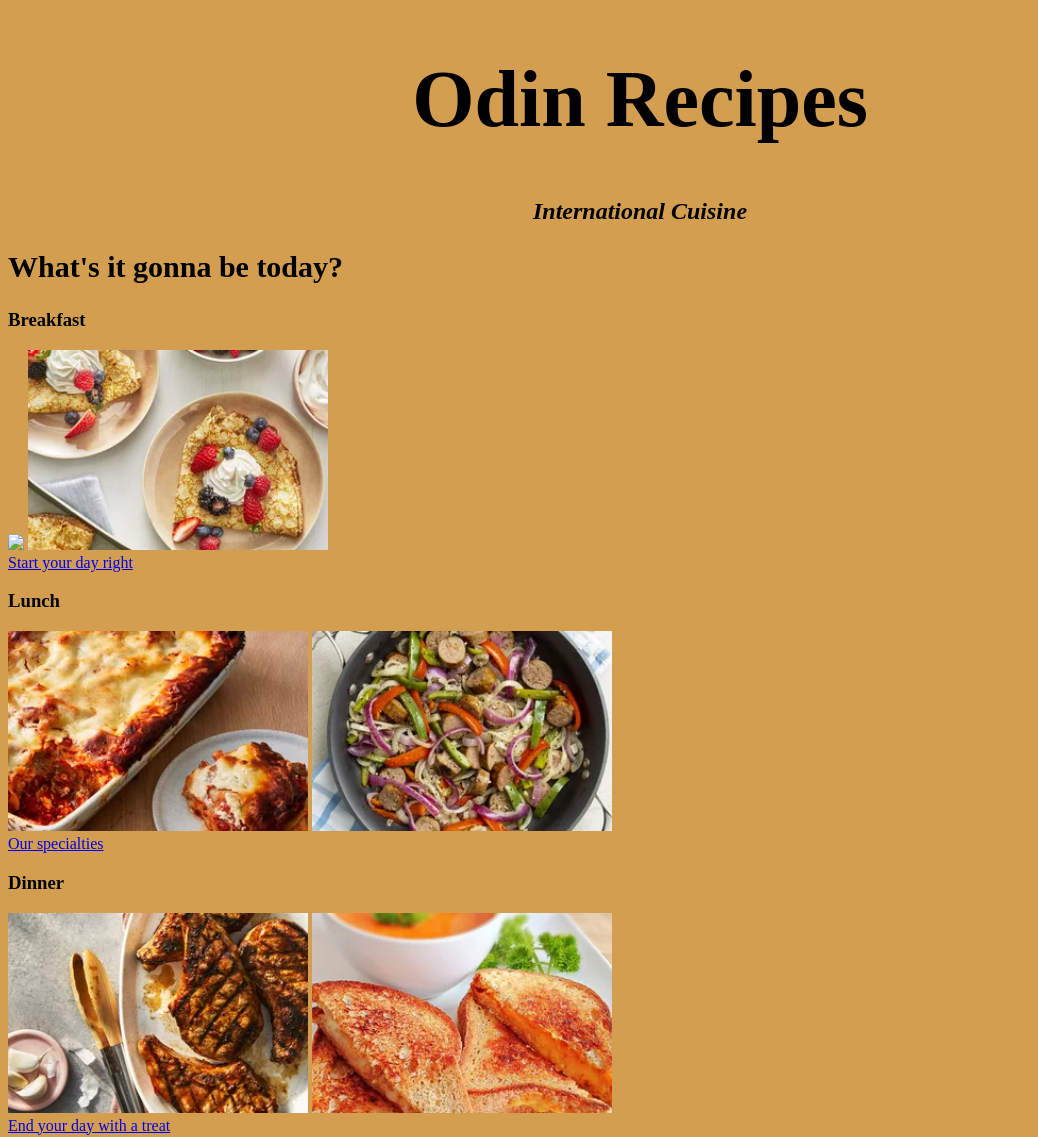
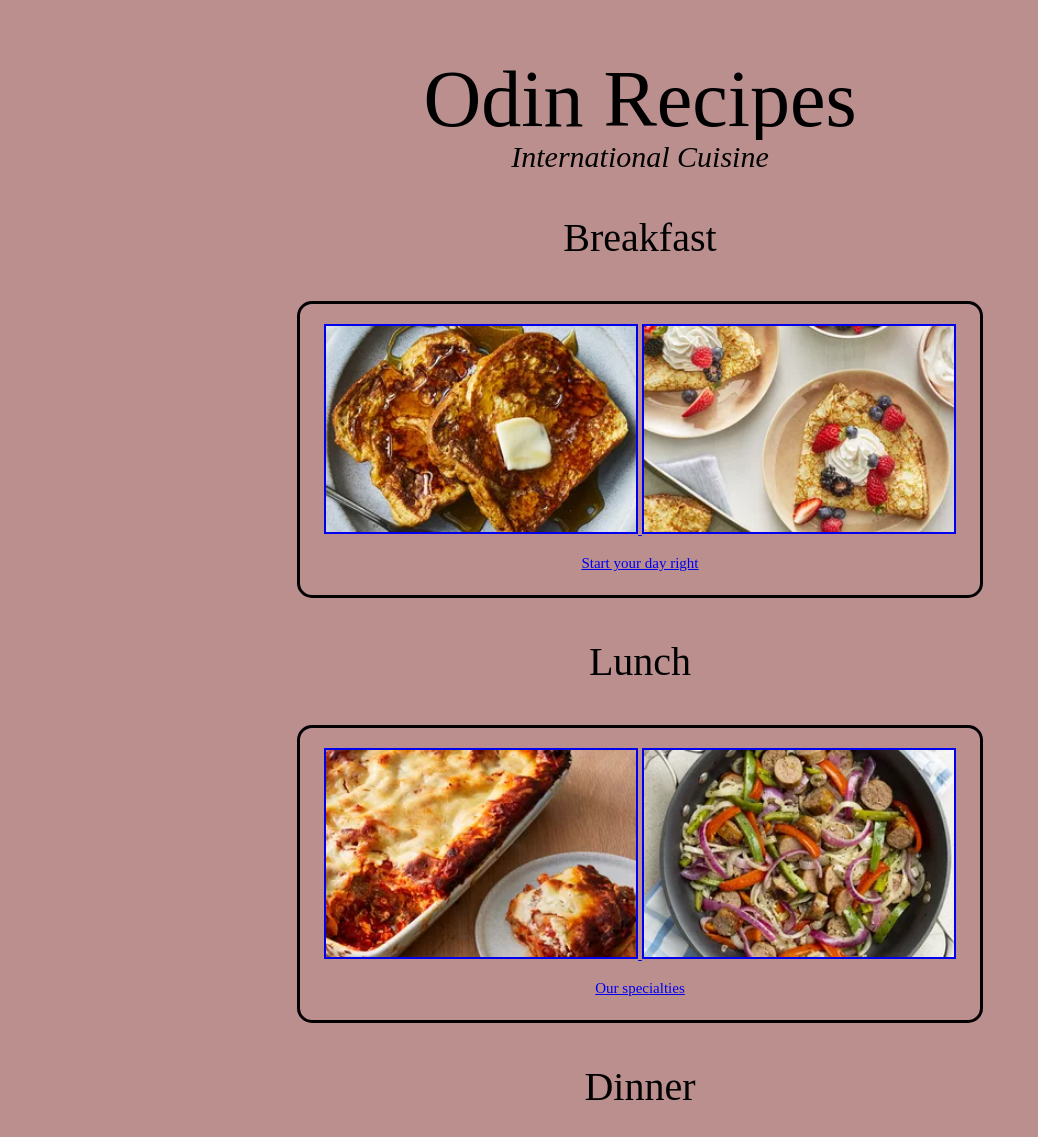
Before and after one commit to JayendraJoshi/odin-recipes, a plain HTML site: page index.html in a window 1280 px wide. Shown: the top 1137 px of the page, without its empty margins (0-1038 px from the left). Drawn offline with Linux system fonts and the light colour scheme.

Commit message:
Simplify code, improve design
simplify code to bare minimum to improve readibility
improve design to make pages more appealing to visitors

```diff
--- a/index.html
+++ b/index.html
@@ -8,26 +8,29 @@
         <link rel="stylesheet" href="style.css"/>
     </head>
     <body>
-        <h1>Odin Recipes</h1>
-        <h2><em> International Cuisine</em></h2>
-        <h2 class="bh">What's it gonna be today?</h2>
-        <div>
-            <h3>Breakfast</h3>
-            <img src="images/french-toast.png"/>
-            <img src="./images/crepes.webp"/>
+        <h1 id="heading">Odin Recipes</h1>
+        <h2 id="subheading"><em>International Cuisine</em></h2>
+       <!---<h2>What's it gonna be today?</h2> -->
+        <h3>Breakfast</h3>
+        <div class="container preview">
+            <a href= "./recipes/breakfast.html">
+                <img class="preview" src="images/french-toast.webp"/>
+                <img class="preview" src="./images/crepes.webp"/>
+            Start your day right</a>
         </div>
-        <a href= "./recipes/breakfast.html">Start your day right</a>
-        <div>
-            <h3>Lunch</h3>
-            <img src="./images/lasagna.webp"/>
-            <img src="./images/sausage-pepper-onion.webp"/>
+        <h3 >Lunch</h3>
+        <div class="container preview">
+            <a href="./recipes/lunch.html">
+                <img class="preview" src="./images/lasagna.webp"/>
+                <img class="preview" src="./images/sausage-pepper-onion.webp"/>
+            Our specialties</a>
         </div>
-            <a href="./recipes/lunch.html">Our specialties</a>
-        <div>
-            <h3>Dinner</h3>
-            <img src="./images/pork-chops.webp"/>
-            <img src="./images/grilled-cheese-sandwich.webp"/>
+            <h3 >Dinner</h3>
+        <div class="container preview">
+            <a href="./recipes/dinner.html">
+                <img class="preview" src="./images/pork-chops.webp"/>
+                <img class="preview" src="./images/grilled-cheese-sandwich.webp"/>
+            End your day with a treat</a>
         </div>
-        <a href="./recipes/dinner.html">End your day with a treat</a>
     </body>
 </html>
--- a/style.css
+++ b/style.css
@@ -1,25 +1,65 @@
-body{
+*{
     font-family:'Times New Roman', Times, serif;
+    background-color:rosybrown;
+    text-align: center;
+    font-size:30px;
+    font-weight: 300;
 }
 
 h1{
-    text-align: center;
-    font-family: "Times New Roman", sans-serif;
-    font-size: 80px;
-}
-h2{
-    text-align: center;
+    font-size: 60px;
 }
 
-.bh{
+h3{
+    font-size: 40px;
+}
+
+#heading{
+    font-size: 80px;
+    font-family:serif;
+    margin-bottom: -2px;
+}
+
+#subheading{
+    margin-top: -5px;
+}
+
+
+img{
+    margin:5px;
+    border:2px solid;
+    width: 350px;
+    height: auto;
+}
+
+a{
+    font-size:15px;
+    padding: 0;
+}
+
+li{
     text-align: left;
-    font-size:30px;
+    font-size: 20px;
+    padding: 5px;
+}
 
+.container{
+    border:3px solid;
+    border-radius: 15px;
+    margin: auto;
+    border: 3px solid;
+    padding: 25px;
+    width: 400px;
+    height: auto;
 }
-body{
-    background-color:rgb(211, 158, 79);
+.container.preview{
+    width:640px;
+    height: auto;
+    padding: 20px;
 }
-img{
-    width:300px;
-    height:auto;
+
+img.preview{
+    width: 310px;
+    height: auto;
+    margin: auto;
 }
```
Also changed, not shown: recipes/breakfast.html (+13 -5 lines), recipes/dinner.html (+12 -4 lines), recipes/lunch.html (+12 -4 lines).
